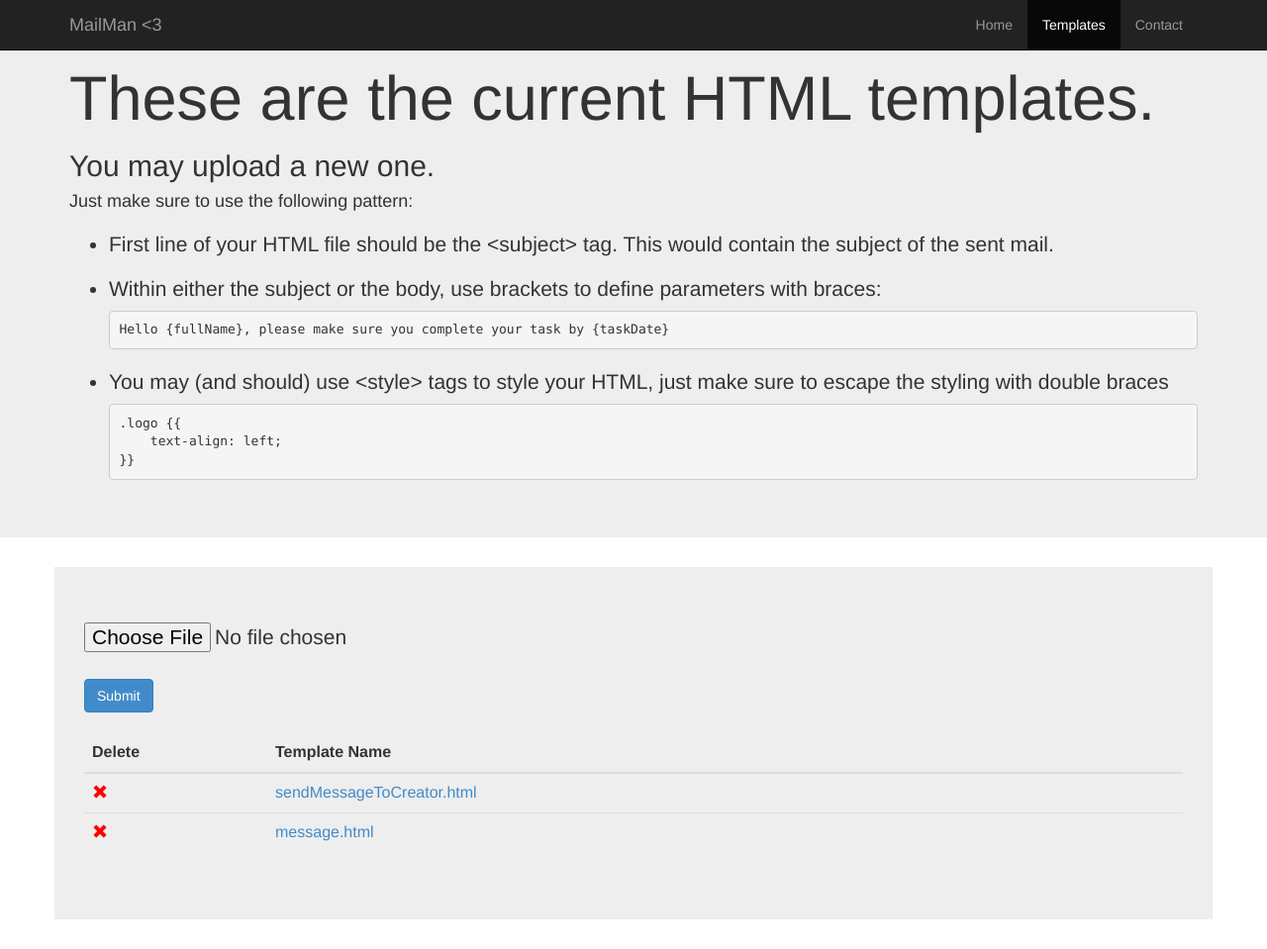
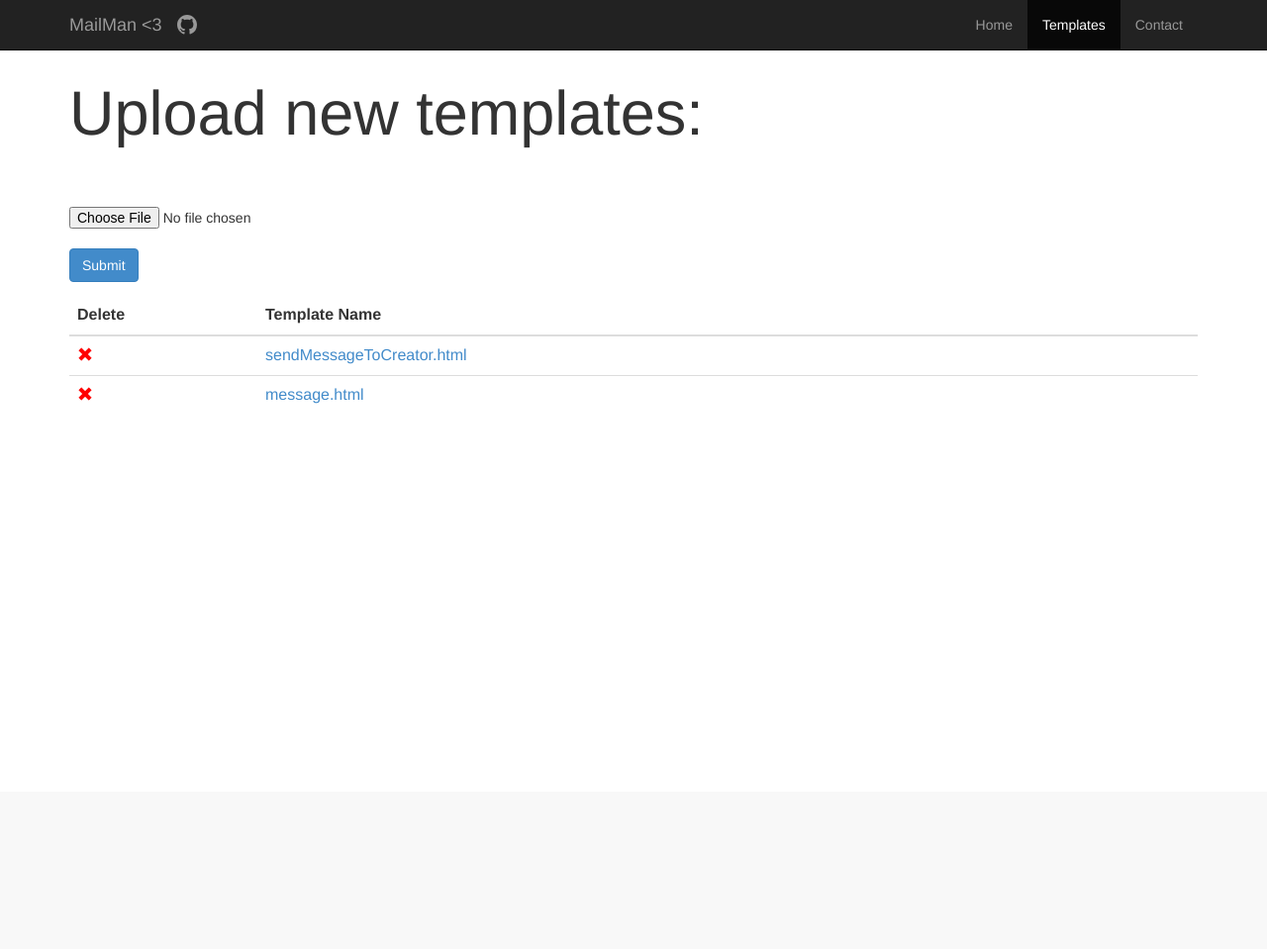
Before and after one commit to noamyg/MailMan, a Flask app: page /templates in a window 1280 px wide. Shown: the whole page at 99% size. After the commit the page ends 408 px from the top, so only its background shows below. Run offline with Flask 2, Linux system fonts and the light colour scheme; parts of the project's set-up code (start-up, migrations or seed data) failed here and were passed over; some libraries are stand-ins or nearby versions.

Commit message:
Port setup as a startup param & added reference to GitHub on header

```diff
--- a/app.py
+++ b/app.py
@@ -33,6 +33,7 @@ if len(sys.argv) < 2 or smtpController.connect(sys.argv[1]) is not True:
     logger.error("If running as NSSM service, use nssm.exe edit to add server name as parameter")
     sys.exit(2)
 
+port = 5000
 
 class SendMail(Resource):
     def post(self):
@@ -69,7 +70,7 @@ class SendMail(Resource):
 
 @app.route('/')
 def render_static_home():
-    return render_template("index.html")
+    return render_template("index.html", port=port)
 
 
 @app.route('/templates')
@@ -127,10 +128,12 @@ api.add_resource(SendMail, '/sendMail')
 
 
 if __name__ == '__main__':
+    if len(sys.argv) == 3:
+        port = sys.argv[2]
     if os.path.isfile('./certificates/server.crt') and os.path.isfile('./certificates/server.key'):
         logger.info("Certificates found. Running with SSL context")
         context = ('./certificates/server.crt', './certificates/server.key')
-        app.run(threaded=False, host='0.0.0.0', ssl_context=context)
+        app.run(threaded=False, host='0.0.0.0', port=port, ssl_context=context)
     else:
         logger.info("Did not find any certificates. Running as HTTP")
-        app.run(threaded=False, host='0.0.0.0')
+        app.run(threaded=False, host='0.0.0.0', port=port)
--- a/static/css/main.css
+++ b/static/css/main.css
@@ -1,49 +1,14 @@
 body {
   padding-top: 10px;
   padding-bottom: 20px;
-  background: url(http://subtlepatterns.com/patterns/lightpaperfibers.png) repeat 0 0;
-}
-
-h1, h2, h3, h4, h5, h6 {
-  font-family: 'Arvo', Georgia, Times, serif;
-}
-
-p, div {
   font-family: 'PT Sans', Helvetica, Arial, sans-serif;
 }
-
-.container-narrow {
-  margin: 0 auto;
-  max-width: 700px;
-}
-
-.container-narrow > hr {
-  margin: 40px 0 0 0;
-}
-
 .jumbotron {
   margin: 5px 0;
-  text-align: center;
   background-color:transparent;
 }
-.jumbotron h1 {
-  font-size: 72px;
-  line-height: 1;
-  font-weight: bold;
+.octicon{
+    white-space: nowrap;
+    display: inline-block;
+    fill: currentColor;
 }
-.jumbotron .btn {
-  font-size: 21px;
-  padding: 14px 24px;
-}
-.marketing {
-  margin: 40px 0;
-}
-
-.marketing p + h4 {
-  margin-top: 28px;
-}
-
-#submit{
-  max-height: 20px;
-  max-width: 45px;
-}
--- a/views/templates.html
+++ b/views/templates.html
@@ -1,8 +1,9 @@
-<html>
+
   <head>
-    <title>Mail Man</title>
+    <title>MailMan</title>
     <meta name="viewport" content="width=device-width, initial-scale=1.0">
     <link rel="stylesheet" type="text/css" href="{{url_for('static',filename='css/bootstrap.min.css')}}">
+    <link rel="stylesheet" type="text/css" href="{{url_for('static',filename='css/main.css')}}">
     <link rel="stylesheet" type="text/css" href="{{url_for('static',filename='css/font-awesome-animation.min.css')}}">
     <link rel="icon" href="{{url_for('static',filename='images/mail_icon.png')}}">
     <script src="{{url_for('static',filename='js/jquery.js')}}"></script>
@@ -11,15 +12,13 @@
     <script>hljs.initHighlightingOnLoad();</script>
   </head>
   <body>
-    <div class="navbar navbar-inverse navbar-fixed-top">
+    <div class="header navbar navbar-inverse navbar-fixed-top">
     <div class="container">
       <div class="navbar-header">
-        <button type="button" class="navbar-toggle" data-toggle="collapse" data-target=".navbar-collapse">
-          <span class="icon-bar"></span>
-          <span class="icon-bar"></span>
-          <span class="icon-bar"></span>
-        </button>
         <a class="navbar-brand" href="/">MailMan <3</a>
+        <a class="navbar-brand" href="https://github.com/noamyg/MailMan" data-hotkey="g d" aria-label="Homepage" data-ga-click="Header, go to dashboard, icon:logo">
+          <svg class="octicon octicon-mark-github v-align-middle" height="20" viewBox="0 0 16 16" version="1.1" width="20" aria-hidden="true"><path fill-rule="evenodd" d="M8 0C3.58 0 0 3.58 0 8c0 3.54 2.29 6.53 5.47 7.59.4.07.55-.17.55-.38 0-.19-.01-.82-.01-1.49-2.01.37-2.53-.49-2.69-.94-.09-.23-.48-.94-.82-1.13-.28-.15-.68-.52-.01-.53.63-.01 1.08.58 1.23.82.72 1.21 1.87.87 2.33.66.07-.52.28-.87.51-1.07-1.78-.2-3.64-.89-3.64-3.95 0-.87.31-1.59.82-2.15-.08-.2-.36-1.02.08-2.12 0 0 .67-.21 2.2.82.64-.18 1.32-.27 2-.27.68 0 1.36.09 2 .27 1.53-1.04 2.2-.82 2.2-.82.44 1.1.16 1.92.08 2.12.51.56.82 1.27.82 2.15 0 3.07-1.87 3.75-3.65 3.95.29.25.54.73.54 1.48 0 1.07-.01 1.93-.01 2.2 0 .21.15.46.55.38A8.013 8.013 0 0 0 16 8c0-4.42-3.58-8-8-8z"></path></svg>
+        </a>
       </div>
       <div class="collapse navbar-collapse">
         <ul class="nav navbar-nav navbar-right">
@@ -30,23 +29,13 @@
       </div>
     </div>
   </div>
+
   <div class="jumbotron">
     <div class="container">
-        <h1>These are the current HTML templates.</h1>
-        <h2>You may upload a new one.</h2>
-        <h4>Just make sure to use the following pattern:</h4>
-        <ul>
-          <li>First line of your HTML file should be the &lt;subject&gt; tag. This would contain the subject of the sent mail.</li>
-          <li>Within either the subject or the body, use brackets to define parameters with braces: <pre><code class="html">Hello &#123;fullName&#125;, please make sure you complete your task by &#123;taskDate&#125;</code></pre></li>
-          <li>You may (and should) use &lt;style&gt; tags to style your HTML, just make sure to escape the styling with double braces <pre><code class="css">.logo &#123;&#123;
-    text-align: left;
-&#125;&#125;</code></pre></li>
-        </ul>
+        <h1>Upload new templates:</h1>
     </div>
   </div>
-
-
-  <div class="container jumbotron">
+    <div class="container">
         <form action = "/templateUploader" method ="POST" enctype="multipart/form-data">
             <div class="form-group">
                <label class="custom-file" for="file">
@@ -56,7 +45,6 @@
             </div>
             <input type="submit" class="btn btn-primary"/>
         </form>
-
         <table class="table">
           <thead>
             <tr>
@@ -74,6 +62,5 @@
           </tbody>
       </table>
     </div>
-
   </body>
 </html>
```
Also changed, not shown: views/contact.html (+6 -8 lines), views/index.html (+7 -10 lines), views/login.html (+8 -11 lines), README.md. Lines whose indentation alone changed are shown as unchanged.
